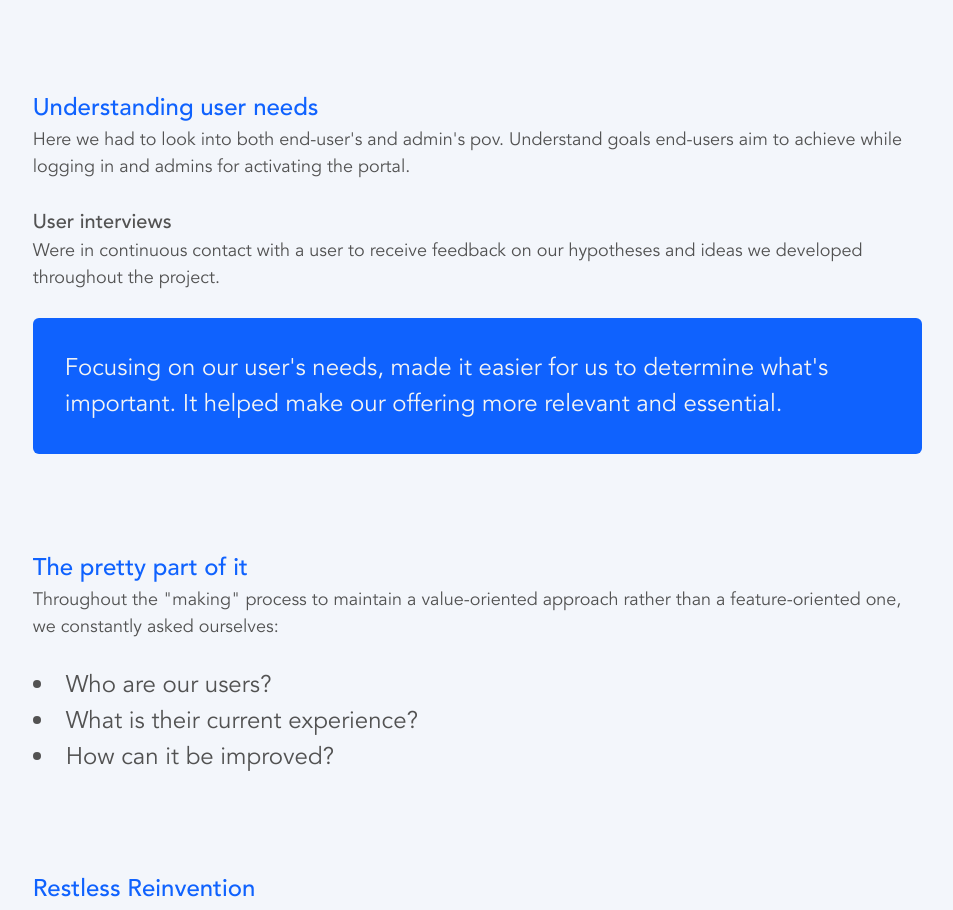
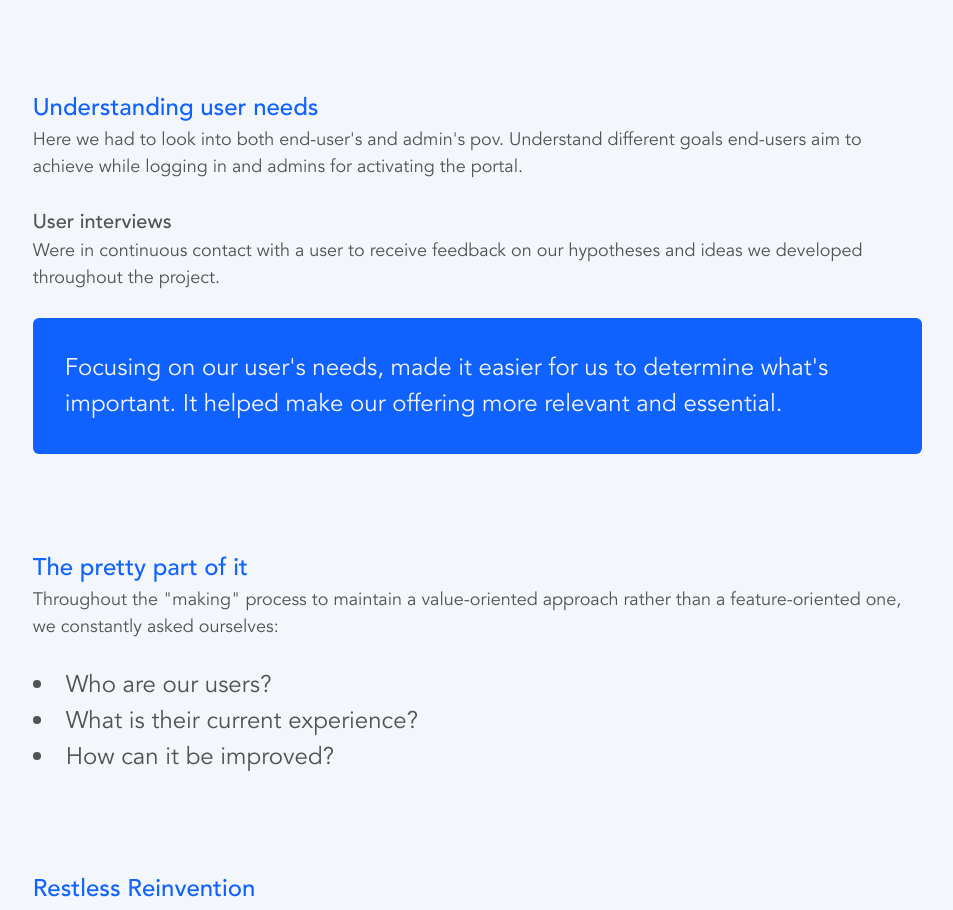
Before and after one commit to Rishab2000/Design-Portfolio, a React (Create React App) app: page /#/self-service-portal in a window 1280 px wide. Shown: the part 2720-3630 px from the top of the page, without its empty margins (74-1027 px from the left). Built offline with nearby package versions, Linux system fonts and the light colour scheme.

Commit message:
self service portal

```diff
--- a/src/content/selfServicePortal/selfServicePortal.js
+++ b/src/content/selfServicePortal/selfServicePortal.js
@@ -178,7 +178,7 @@ const SelfServicePortal = (props) => {
           desc={
             <span>
               Here we had to look into both end-user's and admin's pov.
-              Understand goals end-users aim to achieve while logging in and
+              Understand different goals end-users aim to achieve while logging in and
               admins for activating the portal.
               <br />
               <br />
```
